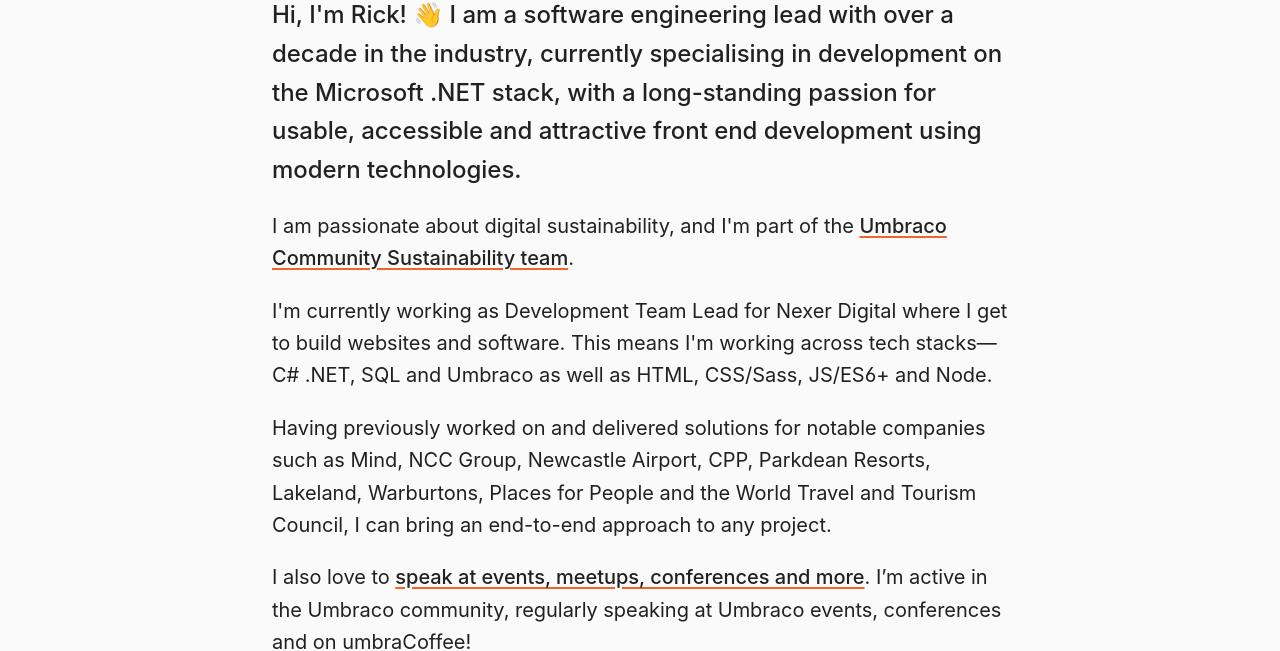
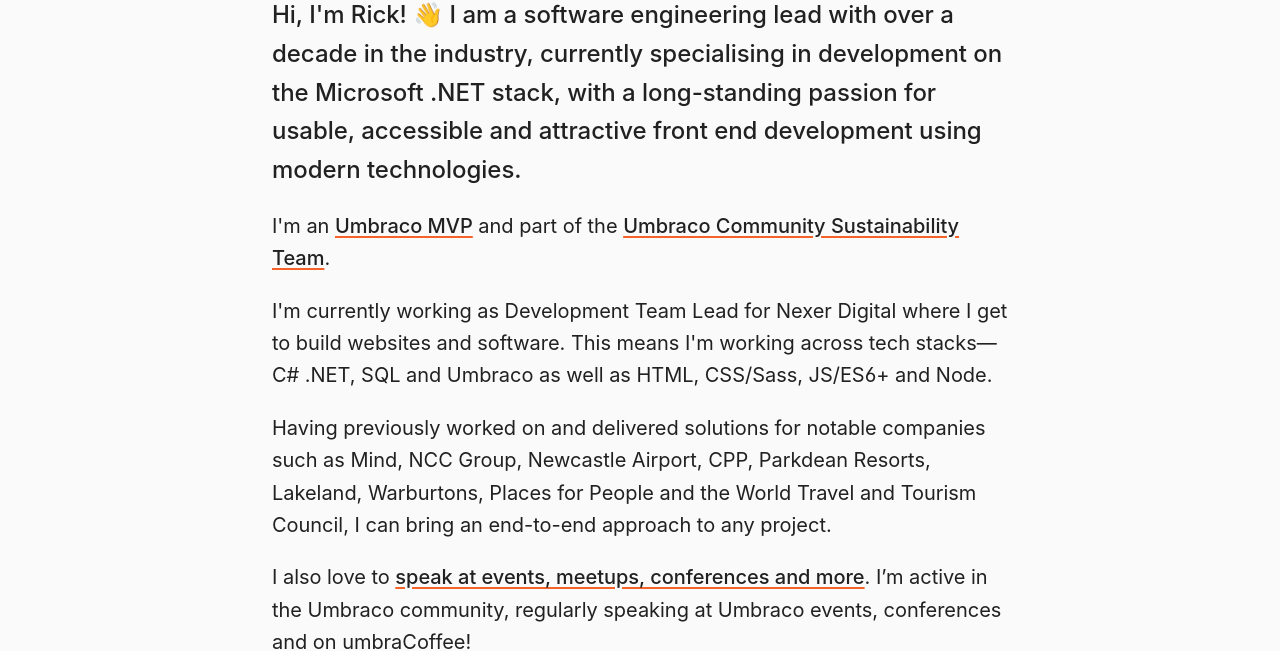
Before and after one commit to rickbutterfield/rickbutterfield.dev, an Astro site: page /about in a window 1280 px wide. Shown: the part 150-801 px from the top of the page. Built offline with nearby package versions, Linux system fonts and the light colour scheme; Astro itself is replaced by a stand-in of ours; a web font is replaced by a local one.

Commit message:
Update about.md

```diff
--- a/src/pages/about.md
+++ b/src/pages/about.md
@@ -8,8 +8,7 @@
   <h1>About</h1>
 
   <p class="lead">Hi, I'm Rick! 👋 I am a software engineering lead with over a decade in the industry, currently specialising in development on the Microsoft .NET stack, with a long-standing passion for usable, accessible and attractive front end development using modern technologies.</p>
-
-  <p>I am passionate about digital sustainability, and I'm part of the <a href="https://umbraco.com/blog/meet-the-new-community-sustainability-team/" target="_blank">Umbraco Community Sustainability team</a>.
+  <p>I'm an <a href="https://umbraco.com/blog/the-umbraco-2023-mvps/" target="_blank">Umbraco MVP</a> and part of the <a href="https://umbraco.com/blog/meet-the-new-community-sustainability-team/" target="_blank">Umbraco Community Sustainability Team</a>.</p>
 
   <p>I'm currently working as Development Team Lead for Nexer Digital where I get to build websites and software. This means I'm working across tech stacks—C# .NET, SQL and Umbraco as well as HTML, CSS/Sass, JS/ES6+ and Node.</p>
 
```
